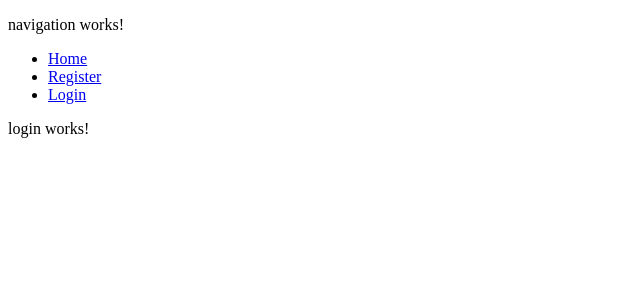
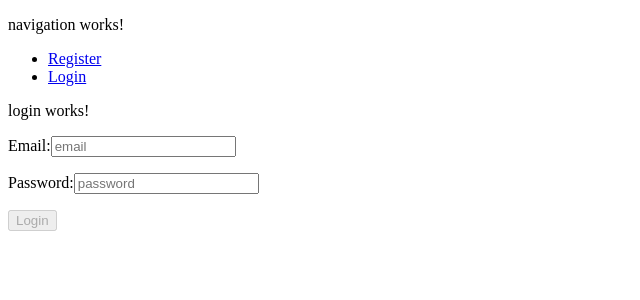
Before and after one commit to Tedo74/Angular, an Angular app in the folder advertisements/: page /login in a window 1280 px wide. Shown: the top 300 px of the page, without its empty margins (0-640 px from the left). Built offline with nearby package versions, Linux system fonts and the light colour scheme.

Commit message:
Auth service

```diff
--- a/advertisements/package.json
+++ b/advertisements/package.json
@@ -19,6 +19,7 @@
     "@angular/platform-browser": "~8.2.14",
     "@angular/platform-browser-dynamic": "~8.2.14",
     "@angular/router": "~8.2.14",
+    "firebase": "^7.7.0",
     "rxjs": "~6.4.0",
     "tslib": "^1.10.0",
     "zone.js": "~0.9.1"
--- a/advertisements/src/app/app.component.ts
+++ b/advertisements/src/app/app.component.ts
@@ -1,10 +1,19 @@
-import { Component } from '@angular/core';
+import { Component, OnInit } from '@angular/core';
+import * as firebase from 'firebase/app';
+// import { initializeApp } from 'firebase/app';
 
 @Component({
-  selector: 'app-root',
-  templateUrl: './app.component.html',
-  styleUrls: ['./app.component.css']
+	selector: 'app-root',
+	templateUrl: './app.component.html',
+	styleUrls: [ './app.component.css' ]
 })
-export class AppComponent {
-  title = 'advertisements';
+export class AppComponent implements OnInit {
+	title = 'advertisements';
+
+	ngOnInit() {
+		firebase.initializeApp({
+			apiKey: 'AIzaSyBU5GIx764tFNt1LnpEY-H8xh90F3-WpsU',
+			authDomain: 'buy-and-sell-7485e'
+		});
+	}
 }
--- /dev/null
+++ b/advertisements/src/app/auth/auth-service.ts
@@ -0,0 +1,49 @@
+import { Injectable } from '@angular/core';
+import { auth } from 'firebase';
+import { Subject } from 'rxjs';
+
+@Injectable()
+export class AuthService {
+	authChange = new Subject<boolean>();
+	private token = '';
+	constructor() {}
+
+	register(email: string, pass: string) {
+		// firebase
+		auth()
+			.createUserWithEmailAndPassword(email, pass)
+			.then((data) => {
+				console.log(data);
+				auth().currentUser.getIdToken().then((t) => {
+					this.token = t;
+					this.authChange.next(this.isAuth());
+				});
+			})
+			.catch((err) => {
+				console.log(err);
+				this.authChange.next(this.isAuth());
+			});
+	}
+	login(email: string, pass: string) {
+		auth()
+			.signInWithEmailAndPassword(email, pass)
+			.then((data) => {
+				console.log(data);
+				auth().currentUser.getIdToken().then((t) => {
+					this.token = t;
+					this.authChange.next(this.isAuth());
+				});
+			})
+			.catch((err) => {
+				console.log(err);
+				this.authChange.next(this.isAuth());
+			});
+	}
+
+	isAuth() {
+		if (this.token != '') {
+			return true;
+		}
+		return false;
+	}
+}
--- a/advertisements/src/app/auth/login/login.component.html
+++ b/advertisements/src/app/auth/login/login.component.html
@@ -1 +1,14 @@
 <p>login works!</p>
+<div class="form-wrapper">
+    <form #f="ngForm" (ngSubmit)="onLogin(f)">
+        <p>
+            <label for="mail">Email:</label>
+            <input type="email" id="mail" name="email" ngModel required placeholder="email" autocomplete="on">
+        </p>
+        <p>
+            <label for="pass">Password:</label>
+            <input type="password" id="pass" name="password" ngModel placeholder="password" autocomplete="on">
+        </p>
+        <button type="submit" [disabled]="f.invalid">Login</button>
+    </form>
+</div>
--- a/advertisements/src/app/auth/login/login.component.ts
+++ b/advertisements/src/app/auth/login/login.component.ts
@@ -1,15 +1,20 @@
 import { Component, OnInit } from '@angular/core';
+import { AuthService } from '../auth-service';
+import { NgForm } from '@angular/forms';
 
 @Component({
-  selector: 'app-login',
-  templateUrl: './login.component.html',
-  styleUrls: ['./login.component.css']
+	selector: 'app-login',
+	templateUrl: './login.component.html',
+	styleUrls: [ './login.component.css' ]
 })
 export class LoginComponent implements OnInit {
+	constructor(private authServ: AuthService) {}
 
-  constructor() { }
+	ngOnInit() {}
 
-  ngOnInit() {
-  }
-
+	onLogin(f: NgForm) {
+		let email = f.value.email;
+		let pass = f.value.password;
+		this.authServ.login(email, pass);
+	}
 }
--- a/advertisements/src/app/navigation/navigation.component.html
+++ b/advertisements/src/app/navigation/navigation.component.html
@@ -1,8 +1,8 @@
 <p>navigation works!</p>
 <div class="nav">
     <ul>
-        <li><a routerLink="/">Home</a></li>
-        <li><a routerLink="/register">Register</a></li>
-        <li><a routerLink="/login">Login</a></li>
+        <li *ngIf="isAuth"><a routerLink="/">Home</a></li>
+        <li *ngIf="!isAuth"><a routerLink="/register">Register</a></li>
+        <li *ngIf="!isAuth"><a routerLink="/login">Login</a></li>
     </ul>
 </div>
--- a/advertisements/src/app/navigation/navigation.component.ts
+++ b/advertisements/src/app/navigation/navigation.component.ts
@@ -1,15 +1,18 @@
 import { Component, OnInit } from '@angular/core';
+import { AuthService } from '../auth/auth-service';
 
 @Component({
-  selector: 'app-navigation',
-  templateUrl: './navigation.component.html',
-  styleUrls: ['./navigation.component.css']
+	selector: 'app-navigation',
+	templateUrl: './navigation.component.html',
+	styleUrls: [ './navigation.component.css' ]
 })
 export class NavigationComponent implements OnInit {
+	isAuth = false;
+	constructor(private authServ: AuthService) {}
 
-  constructor() { }
-
-  ngOnInit() {
-  }
-
+	ngOnInit() {
+		this.authServ.authChange.subscribe((authStatus) => {
+			this.isAuth = authStatus;
+		});
+	}
 }
--- a/advertisements/src/environments/environment.ts
+++ b/advertisements/src/environments/environment.ts
@@ -3,7 +3,7 @@
 // The list of file replacements can be found in `angular.json`.
 
 export const environment = {
-  production: false
+	production: false
 };
 
 /*
```
Also changed, not shown: advertisements/src/app/app.module.ts (+5 -2 lines), 1 other file (tests, documents, lock files or other folders).
